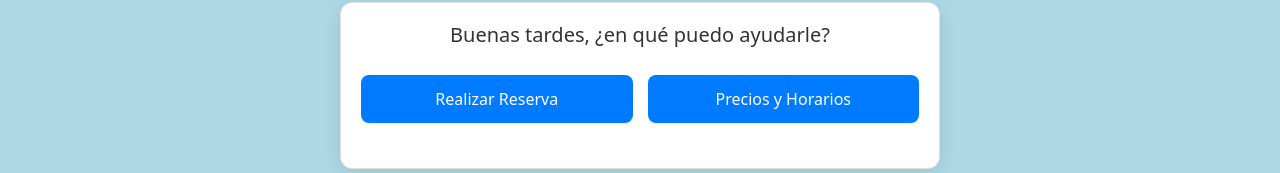
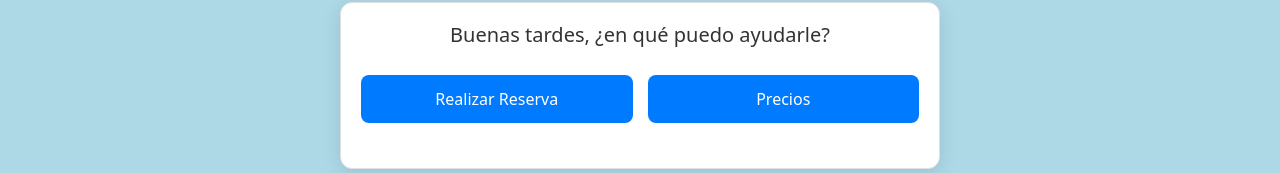
Before and after one commit to Alan934/evenlink, a React (Vite) app: page / in a window 1280 px wide. Shown: the part 287-460 px from the top of the page. Built offline with nearby package versions, Linux system fonts and the light colour scheme.

Commit message:
update titles ventanaAsistente

```diff
--- a/src/components/VentanaAsistente.tsx
+++ b/src/components/VentanaAsistente.tsx
@@ -133,13 +133,13 @@ const VirtualAssistant: React.FC = () => {
             Realizar Reserva
           </button>
           <button className="asistente-button" onClick={handleShowPricing}>
-            Precios y Horarios
+            Precios
           </button>
         </div>
 
         {showPricing && (
           <div className="pricing-section">
-            <h4>Consulta de precios y horarios</h4>
+            <h4>Consulta de Precios</h4>
             <div className="input-group">
               <h4>Pedido de Sillas</h4>
               <input
```
